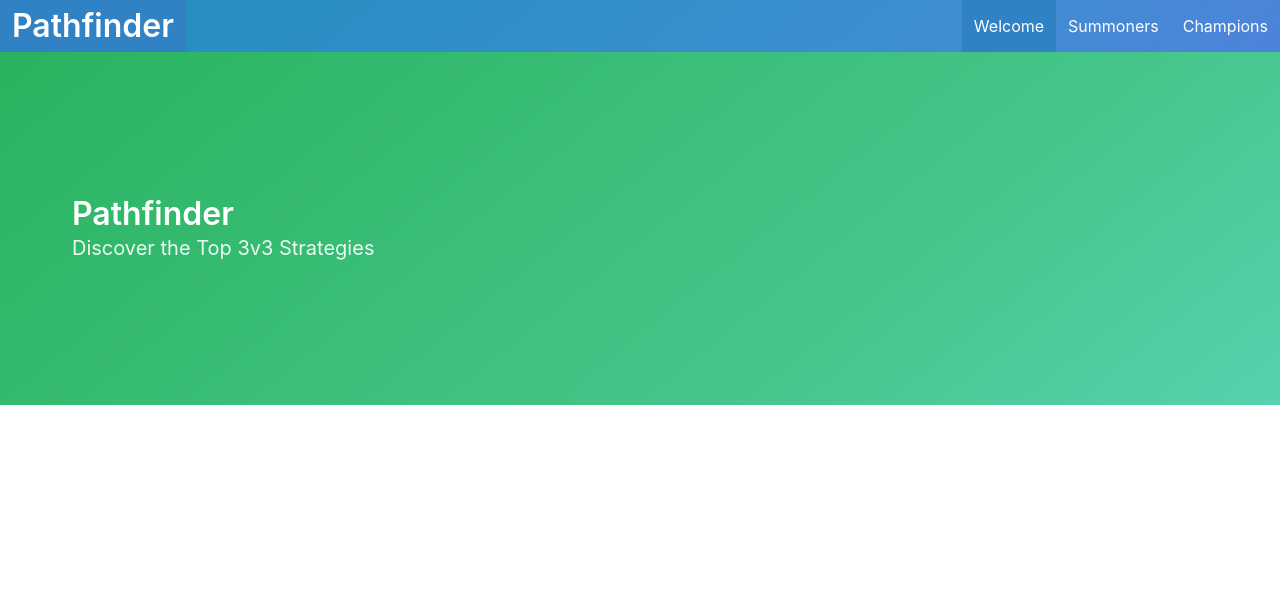
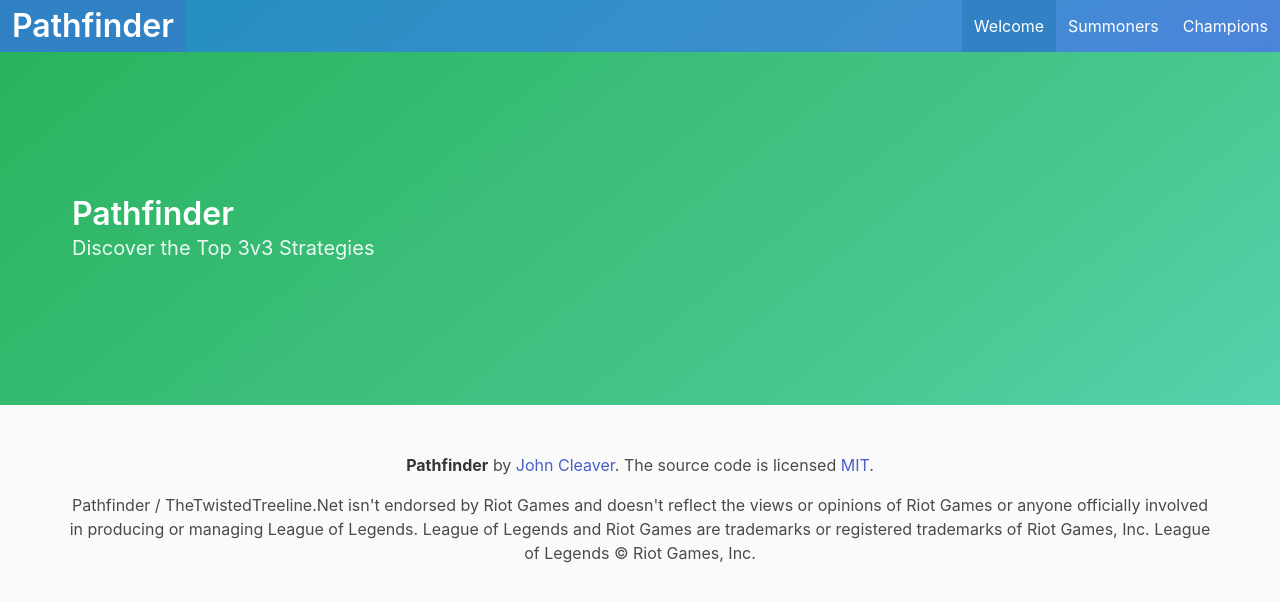
Before and after one commit to kihashi/pathfinder, a Vue app: page / in a window 1280 px wide. Shown: the top 602 px of the page. Built offline with nearby package versions, Linux system fonts and the light colour scheme.

Commit message:
Add footer to app.

```diff
--- a/src/App.vue
+++ b/src/App.vue
@@ -2,15 +2,19 @@
   <div id="app">
     <header-bar/>
     <router-view/>
+    <app-footer/>
   </div>
 </template>
 
 <script>
 import HeaderBar from '@/components/HeaderBar'
+import AppFooter from '@/components/AppFooter'
+
 export default {
   name: 'App',
   components: {
-    HeaderBar
+    HeaderBar,
+    AppFooter
   }
 }
 </script>
```
